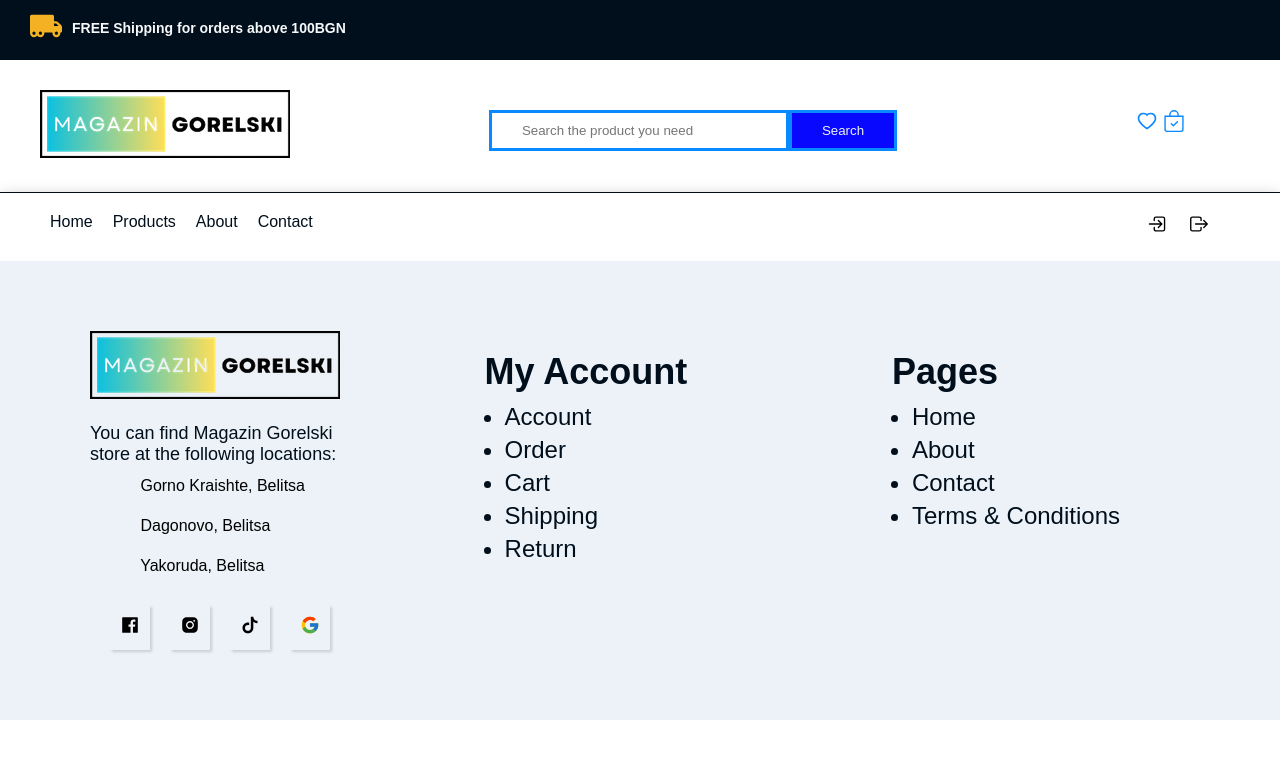
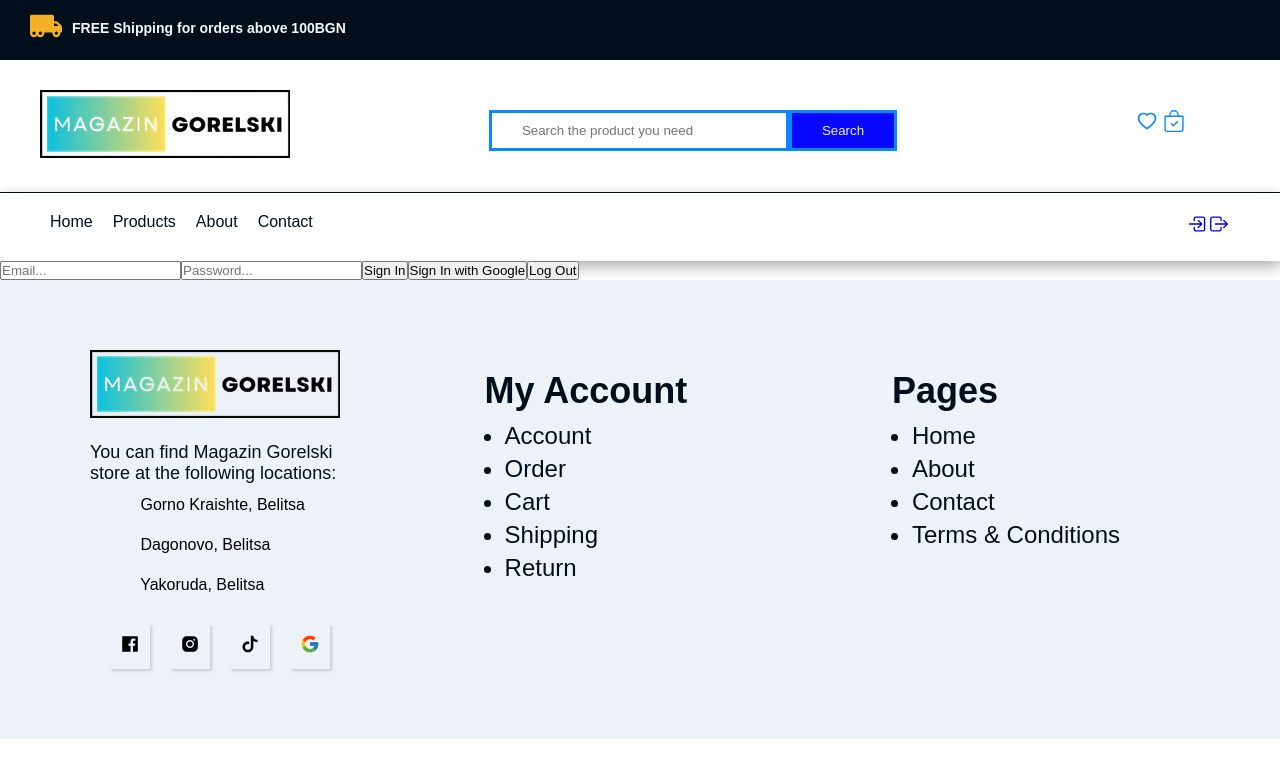
Before and after one commit to AGorelski/e-commerce-store, a React (Vite) app in the folder my-store/: page /login in a window 1280 px wide. Shown: the top 778 px of the page. Built offline with nearby package versions, Linux system fonts and the light colour scheme; some icons are missing.

Commit message:
firestore implemented

```diff
--- a/my-store/src/Components/NavBar.jsx
+++ b/my-store/src/Components/NavBar.jsx
@@ -75,8 +75,9 @@ export default function Navbar({searchBtn}) {
                             :
                             <button onClick={() => loginWithRedirect()}><IoLogInOutline /></button>
                         } */}
-                        <button><IoLogInOutline /></button>
-                        <button><IoLogOutOutline /></button>
+
+                        <Link to="/login" className='link'><IoLogInOutline /></Link>
+                        <Link to="/logout" className='link'><IoLogOutOutline /></Link>
 
                         {/* <p>Login</p> */}
 
--- a/my-store/src/Components/Rout.jsx
+++ b/my-store/src/Components/Rout.jsx
@@ -3,6 +3,7 @@ import Home from "./Home"
 import Products from "./Products"
 import Cart from "./Cart"
 import Contact from "./Contact"
+import Login from "./login/Login"
 
 export default function Rout({product, setProduct, detail, view, close, setClose, cart, setCart, addToCart}) {
     return(
@@ -12,6 +13,7 @@ export default function Rout({product, setProduct, detail, view, close, setClose
                 <Route path="/products" element={<Products product={product} setProduct={setProduct} detail={detail} view={view} close={close} setClose={setClose} addToCart={addToCart}/>}/>
                 <Route path="/cart" element={<Cart cart={cart} setCart={setCart}/>}/>
                 <Route path="/contact" element={<Contact />}/>
+                <Route path="/login" element={<Login />}/>
             </Routes>
         </div>
     )
--- /dev/null
+++ b/my-store/src/Components/login/Login.jsx
@@ -0,0 +1,46 @@
+import { createUserWithEmailAndPassword, signInWithGoogle, signOut } from "firebase/auth";
+import { auth } from "../../config/firebase";
+import { useState } from "react"
+
+
+export default function Login() {
+    const [email, setEmail] = useState("");
+    const [password, setPassword] = useState("");
+
+    const signIn = async () => {
+        try {
+            await createUserWithEmailAndPassword(auth, email, password)
+
+        } catch (error) {
+            console.error(error);
+        }
+    };
+
+    const signInGoogle = async () => {
+        try {
+            await signInWithGoogle(auth)
+
+        } catch (error) {
+            console.error(error);
+        }
+    };
+
+    const logout = async () => {
+        try {
+            await signOut(auth)
+
+        } catch (error) {
+            console.error(error);
+        }
+    };
+    return(
+        <div>
+            <input type="text" placeholder="Email..." onChange={(e) => setEmail(e.target.value)} />
+            <input type="password" placeholder="Password..." onChange={(e) => setPassword(e.target.value)}/>
+            <button onClick={signIn}>Sign In</button>
+            <button onClick={signInGoogle}>Sign In with Google</button>
+
+            <button onClick={logout}>Log Out</button>
+        </div>
+    )
+};
--- a/my-store/src/config/firebase.js
+++ b/my-store/src/config/firebase.js
@@ -1,7 +1,7 @@
 // Import the functions you need from the SDKs you need
 import { initializeApp } from "firebase/app";
 import { getAnalytics } from "firebase/analytics";
-import { getAuth } from "firebase/auth"
+import { getAuth, GoogleAuthProvider } from "firebase/auth"
 // TODO: Add SDKs for Firebase products that you want to use
 // https://firebase.google.com/docs/web/setup#available-libraries
 
@@ -21,3 +21,4 @@ const firebaseConfig = {
 const app = initializeApp(firebaseConfig);
 const analytics = getAnalytics(app);
 export const auth = getAuth(app);
+export const provider = new GoogleAuthProvider();
```
